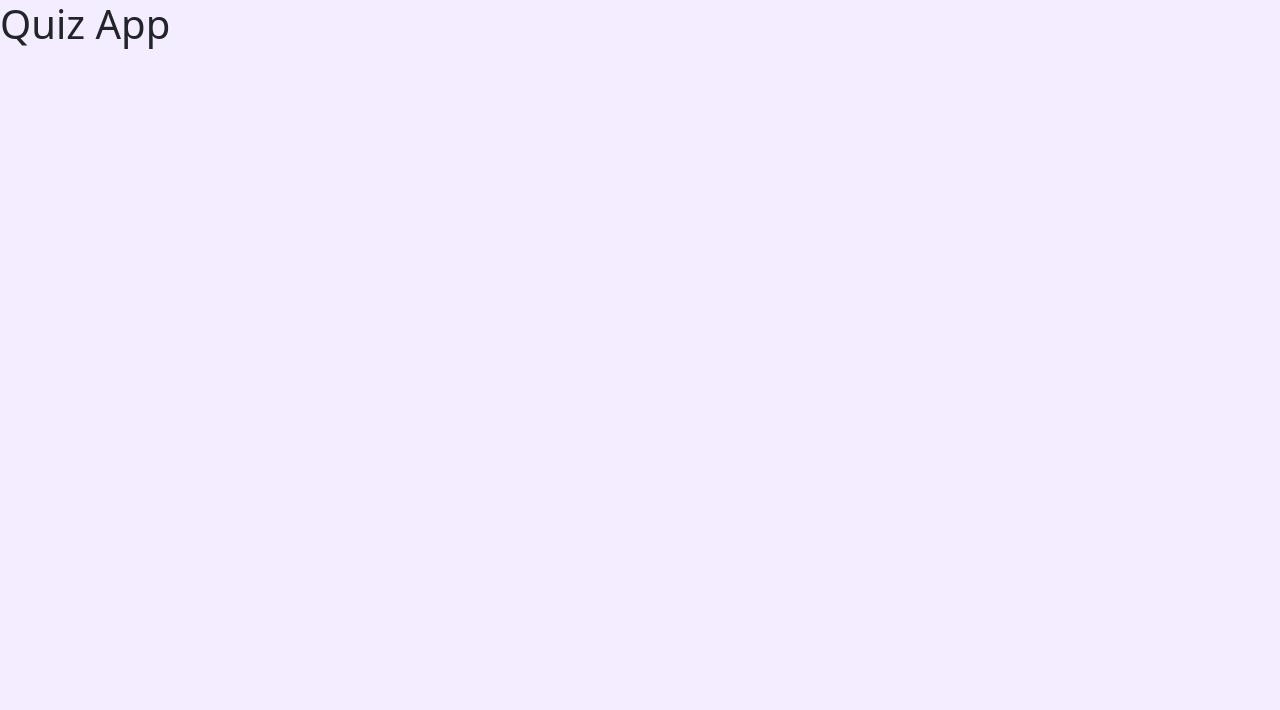
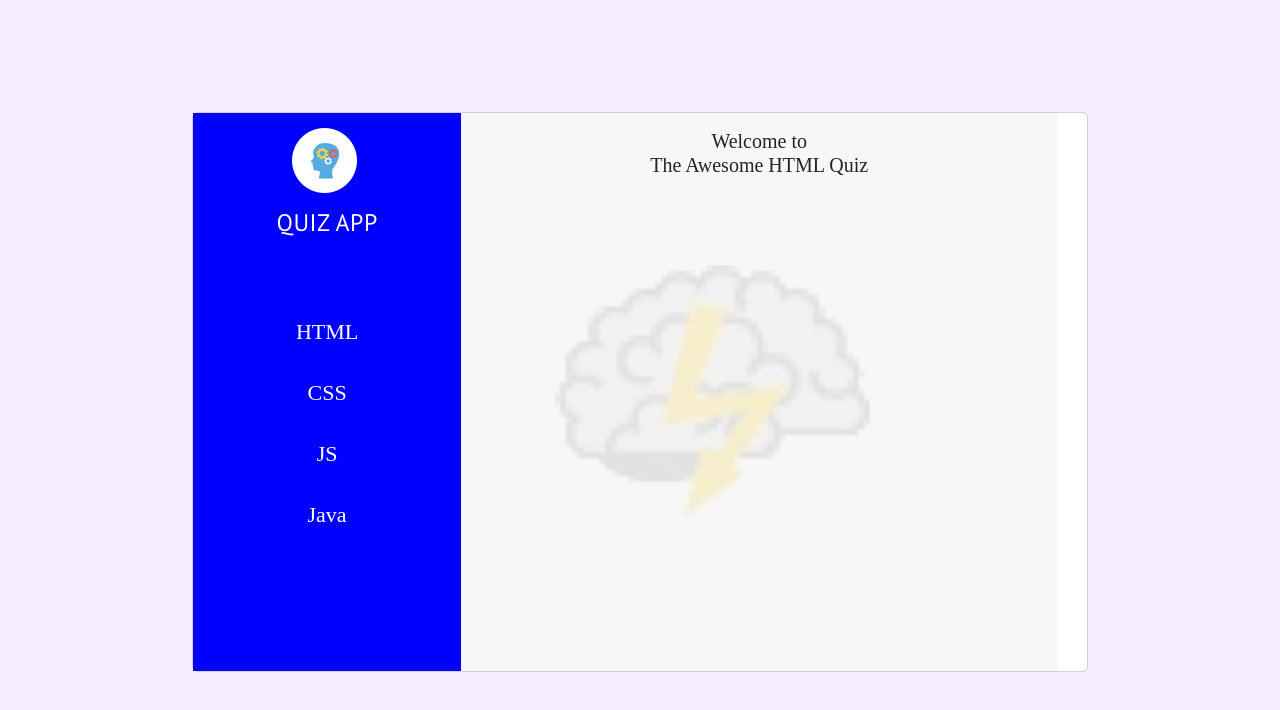
Before and after one commit to mahapiri/quiz-app, a plain HTML site: page index.html in a window 1280 px wide. Drawn offline with nearby package versions, Linux system fonts and the light colour scheme; a web font is replaced by a local one.

Commit message:
added css

```diff
--- a/index.html
+++ b/index.html
@@ -11,6 +11,23 @@
     <link rel="shortcut icon" href="img/logo 2.png" type="image/x-icon">
 </head>
 <body>
-    <h1>Quiz App</h1>
+        <div class="card mb-3 card-box">
+            <div class="row g-0" style="width: 100%; height: 100%;">
+              <div class="col-md-4 menu-bar">
+                <a href="index.html"><img src="img/Group 8.png" class="img-fluid rounded-start" alt="logo"></a>
+                <a href="">HTML</a>
+                <a href="">CSS</a>
+                <a href="">JS</a>
+                <a href="">Java</a>
+              </div>
+              <div class="col-md-8 main-card">
+                <div class="card-body">
+                  <h5 class="card-title">Welcome to<br>The Awesome HTML Quiz</h5>
+                  <p class="card-text"></p>
+                  <p class="card-text"><small class="text-body-secondary"></small></p>
+                </div>
+              </div>
+            </div>
+          </div>
 </body>
 </html>
--- a/style.css
+++ b/style.css
@@ -25,12 +25,76 @@
 @font-face {
     font-family: Rubik;
     src: url(fonts/Rubik/Rubik-VariableFont_wght.ttf);
+    font-style: regular;
 }
 
 
 
 body {
     background-color:  rgb(244,237,255) !important;
+    display: flex;
+    align-items: center;
+    justify-content: center;
+    position: fixed;
+    top: 0;
+    bottom: 0;
+    left: 0;
+    right: 0;
+}
+
+.card-box {
+    height: 70vh !important;
+    width: 70vw !important;
+}
+
+.menu-bar {
+    width: 30% !important;
+    height: 100% !important;
+    background-color: blue;
+    display: flex;
+    flex-direction: column;
+    justify-content: center;
+    align-items: center;
+    gap: 28px;
+}
+
+.menu-bar img {
+    margin-bottom: 32px;
+    margin-top: -148px;
+}
+
+.menu-bar a {
+    font-family: 'Rubik';
+    font-weight: 200;
+    font-size: 22px;
+    text-decoration: none;
+    color: white;
+    width: 100%;
+    text-align: center;
+}
+
+.menu-bar a:hover {
+    border-left: 5px solid white;
+}
+
+.main-card {
+    display: flex;
+    align-items: center;
+    width: 100%;
+    margin: 0;
+    padding: 0;
+
+}
+
+.card-body {
+    width: 100%;
+    height: 100%;
+    font-family: 'Rubik';
+    font-weight: bold;
+    text-align: center;
+    background-image: url(img/bg\ b.png);
+    background-position: center;
+    object-position: center;
 }
 
 
```
